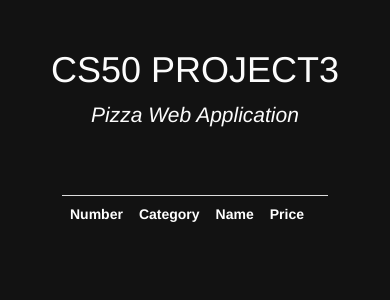
After one commit to Lapson97/Pizza-Web-Application, a Django app: page /my_orders in a window 390 px wide. The commit adds this page. Shown: the top 300 px of the page. Run offline with Django 3.2, Linux system fonts and the light colour scheme; a user stored in the database is signed in; data comes from the database, SQL or seed files in the repository; both versions use the stored data as it was after the commit; lists and menus that the app fills with data are empty; some libraries are stand-ins or nearby versions.

Commit message:
Added handling of menu

```diff
--- a/orders/templates/orders/dinner_platters.html
+++ b/orders/templates/orders/dinner_platters.html
@@ -28,7 +28,7 @@
                     <td>${{ dinner_platter.price_small }}</td>
                     <td><a class="btn btn-sm btn-info" href="{% url 'add' category dinner_platter.name dinner_platter.price_small %}">Add</a></td>
 					<td>${{ dinner_platter.price_large }}</td>
-					<td><a class="btn btn-sm btn-info" href="{% url 'add' category dinner_platter.name sub.dinner_platter %}">Add</a></td>
+					<td><a class="btn btn-sm btn-info" href="{% url 'add' category dinner_platter.name dinner_platter.price_large %}">Add</a></td>
 				</tr>
 				{% endfor %}
 
--- /dev/null
+++ b/orders/templates/orders/my_orders.html
@@ -0,0 +1,42 @@
+{% extends "orders/base.html" %}
+
+{% load static %}
+{% block title %}
+    Sub
+{% endblock %}
+
+
+
+{% block body %}
+{% include 'orders/status.html' %}
+<div style="display: flex; justify-content: center; align-items: center;">
+    <div class="row">
+        <div class="col-md-6">
+            <div class="card card-body">
+                <h3 class="text-center" style="color: white; text-align: center;"></h3>
+                <table class="table table-sm" style="color: white;">
+                    <tr>
+                        <th>Number</th>
+                        <th>Category</th>
+                        <th>Name</th>
+                        <th>Price</th>
+                        <th></th>
+                    </tr>
+                    {% for order in orders %}
+
+                    <tr>
+                        <td>{{order.number}}</td>
+                        <td>{{order.category}}</td>
+                        <td>{{order.name}}</td>
+                        <td>{{order.price}}</td>
+                        <td><a class="btn btn-sm btn-warning" href="{% url 'delete' order.category order.name order.price %}">Delete</a></td>
+                    </tr>
+                    {% endfor %}
+
+                </table>
+            </div>
+        </div>
+    </div>
+</div>
+
+{% endblock %}
--- a/orders/templates/orders/pizzas.html
+++ b/orders/templates/orders/pizzas.html
@@ -53,9 +53,9 @@
 				<tr>
 					<td>{{pizza.name}}</td>
                     <td>${{ pizza.price_small }}</td>
-                    <td><a class="btn btn-sm btn-info" href="{% url 'add' category1 pizza.name pizza.price_small %}">Add</a></td>
+                    <td><a class="btn btn-sm btn-info" href="{% url 'add' category2 pizza.name pizza.price_small %}">Add</a></td>
 					<td>${{ pizza.price_large }}</td>
-					<td><a class="btn btn-sm btn-info" href="{% url 'add' category1 pizza.name pizza.price_large %}">Add</a></td>
+					<td><a class="btn btn-sm btn-info" href="{% url 'add' category2 pizza.name pizza.price_large %}">Add</a></td>
 				</tr>
 				{% endfor %}
 
--- a/orders/templates/orders/salads.html
+++ b/orders/templates/orders/salads.html
@@ -23,7 +23,7 @@
 				<tr>
 					<td>{{salad.name}}</td>
 					<td>${{ salad.price }}</td>
-					<td><a class="btn btn-sm btn-info" href="#">Add</a></td>
+					<td><a class="btn btn-sm btn-info" href="{% url 'add' category salad.name salad.price %}">Add</a></td>
 				</tr>
 				{% endfor %}
 
--- a/orders/templates/orders/status.html
+++ b/orders/templates/orders/status.html
@@ -2,5 +2,5 @@
 <div class="collapse navbar-collapse" style="color: white; text-align: end; padding: 15px;" id="myNavbar">
     <span class="hello-msg">Hello, {{user}} | Order number: {{Order_number}} | TOTAL: ${{Total|floatformat:2}}</span>
     <br>
-    <span><a href="#">CHECKOUT</a></span>
+    <span><a href="{% url 'my_orders' %}">CHECKOUT</a></span>
   </div>
--- a/orders/urls.py
+++ b/orders/urls.py
@@ -13,5 +13,7 @@
     path("pasta/", views.pasta, name="pasta"),
     path("sub/", views.sub, name="sub"),
     path("topping/", views.topping, name="topping"),
-    path("add/<str:category>/<str:name>/<str:price>", views.add, name="add")
+    path("add/<str:category>/<str:name>/<str:price>", views.add, name="add"),
+    path("delete/<str:category>/<str:name>/<str:price>", views.delete, name="delete"),
+    path("my_orders", views.my_orders, name="my_orders")
 ]
--- a/orders/views.py
+++ b/orders/views.py
@@ -199,3 +199,51 @@
         "Order_number":order_number
     }
     return render(request, "orders/index.html", context2)
+
+
+def delete(request, category, name, price):
+    order_number = UserOrder.objects.get(user=request.user, status='started').order_number
+    topping_allowance=UserOrder.objects.get(user=request.user,status='started')
+    if (category == 'Regular Pizza' or category == 'Sicilian Pizza'):
+        if name =="1 topping":
+            topping_allowance.topping_possibility-=1
+            topping_allowance.save()
+        if name =="2 toppings":
+            topping_allowance.topping_possibility-=2
+            topping_allowance.save()
+        if name =="3 toppings":
+            topping_allowance.topping_possibility-=3
+            topping_allowance.save()
+        topping_allowance.topping_possibility=0
+        topping_allowance.save()
+        delete_all_toppings=Order.objects.filter(user=request.user,category="Toppings")
+        delete_all_toppings.delete()
+    if category == "Toppings":
+        topping_allowance.topping_possibility+=1
+        topping_allowance.save()
+
+
+    find_order=Order.objects.filter(user=request.user,category=category,name=name,price=price)[0]
+    find_order.delete()
+    context = {
+        "Checkout":Order.objects.filter(user=request.user,number=order_number),
+        "Checkout_category":Order.objects.filter(user=request.user,number=order_number).values_list('category').distinct(),
+        "Total":list(Order.objects.filter(user=request.user,number=order_number).aggregate(Sum('price')).values())[0],
+        "user":request.user,
+        "Category": Category.objects.all(),
+        "Active_category":category,
+        "Topping_price": 0.00,
+        "Order_number":order_number,
+        "orders": Order.objects.filter(user=request.user),
+        "Total":list(Order.objects.filter(user=request.user,number=order_number).aggregate(Sum('price')).values())[0] or 0
+    }
+    return render(request,"orders/my_orders.html", context)
+
+
+
+def my_orders(request):
+    orders = Order.objects.filter(user=request.user)
+    context = {
+        "orders": orders
+    }
+    return render(request, "orders/my_orders.html", context)
```
Also changed, not shown: db.sqlite3.
